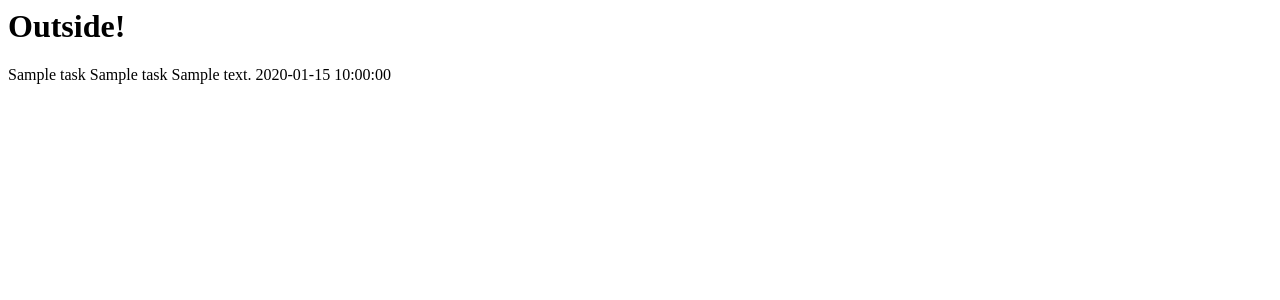
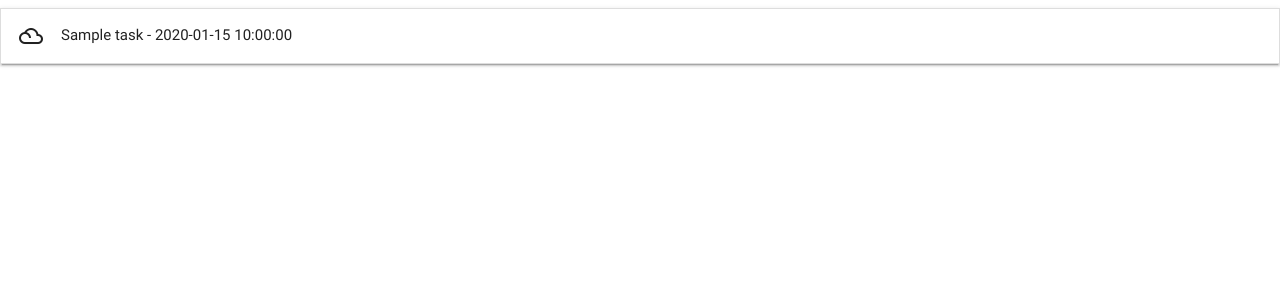
Before and after one commit to andershup/FlaskApplicationMiniProject, a Flask app: page / in a window 1280 px wide. Shown: the top 300 px of the page. Run offline with Flask 2, Linux system fonts and the light colour scheme; a database or web service that is not in the repository returns one stand-in record (values such as "Sample title"); some libraries are stand-ins or nearby versions.

Commit message:
adlskfjasd;lkfjasl;dkfj

```diff
--- a/templates/base.html
+++ b/templates/base.html
@@ -1,12 +1,20 @@
 
 <html>
 <head>
+<link href="https://fonts.googleapis.com/icon?family=Material+Icons"
+      rel="stylesheet">
 
+<link rel="stylesheet"  href="https://cdnjs.cloudflare.com/ajax/libs/materialize/0.100.2/css/materialize.min.css">
 </head>
 <body>
-    <h1>Outside!</h1>
+
     {% block content %}
     {% endblock %}
+    <script src="https://code.jquery.com/jquery-3.5.1.min.js" integrity="sha256-9/aliU8dGd2tb6OSsuzixeV4y/faTqgFtohetphbbj0=" crossorigin="anonymous"></script>
+     <script src="https://cdnjs.cloudflare.com/ajax/libs/materialize/0.100.2/js/materialize.min.js"></script>
+    <script type="text/javascript">$(document).ready(function(){$('.collapsible').collapsible();});
+  </script>
+
 </body>
 
 </html>
--- a/templates/tasks.html
+++ b/templates/tasks.html
@@ -1,11 +1,24 @@
 {% extends 'base.html' %}
 {% block content %}
-    {% for task in tasks %}
-        {{task.task_name}}
-        {{task.category_name}}
-        {{task.task_description}}
-        {{task.is_urgent}}
-        {{task.due_date}}
-    {% endfor %}
+
+
+
+
+  <ul class="collapsible" data-collapsible="accordion">
+  {% for task in tasks %}
+    <li>
+      <div class="collapsible-header"><i class="material-icons">filter_drama</i>
+       {{task.task_name}} - {{task.due_date}}
+      </div>
+      <div class="collapsible-body">
+      <span>
+      {{task.task_description}}
+      </span>
+      </div>
+    </li>
+   {% endfor %}
+  </ul>
+
+
 
 {% endblock %}
```
